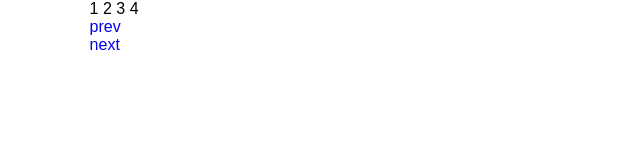
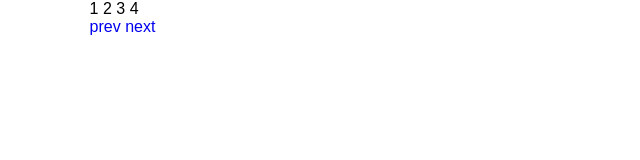
Before and after one commit to nkartikaxioned/progress-steps, a plain HTML site: page index.html in a window 1280 px wide. Shown: the full height of the page, 0-640 px from the left. Drawn offline with Linux system fonts and the light colour scheme.

Commit message:
add button structure modify

```diff
--- a/index.html
+++ b/index.html
@@ -13,10 +13,10 @@
   <!-- Place favicon.ico in the root directory: mathiasbynens.be/notes/touch-icons -->
   <link rel="shortcut icon" href="favicon.ico" />
   <!--font-awesome link for icons-->
-  <link rel="stylesheet" media="screen" href="assets/vendor/font-awesome/css/all.min.css" >
+  <link rel="stylesheet" media="screen" href="assets/vendor/font-awesome/css/all.min.css">
   <link rel="stylesheet" href="https://cdnjs.cloudflare.com/ajax/libs/font-awesome/4.7.0/css/font-awesome.min.css">
   <!-- Default style-sheet is for 'media' type screen (color computer display).  -->
-  <link rel="stylesheet" media="screen" href="assets/css/style.css" >
+  <link rel="stylesheet" media="screen" href="assets/css/style.css">
 </head>
 
 <body>
@@ -32,8 +32,10 @@
             <li class="position">3</li>
             <li class="position">4</li>
           </ul>
-          <div><a href="#FIXME" title="Prev" class="caps-first previous button">prev</a></div>
-          <div><a href="#FIXME" title="Next" class="caps-first next button">next</a></div>
+          <div>
+            <a href="#FIXME" title="Prev" class="caps-first previous button">prev</a>
+            <a href="#FIXME" title="Next" class="caps-first next button">next</a>
+          </div>
         </div>
       </section>
     </main>
@@ -42,4 +44,5 @@
   <!--container end-->
   <script src="assets/js/script.js"></script>
 </body>
+
 </html>
```
